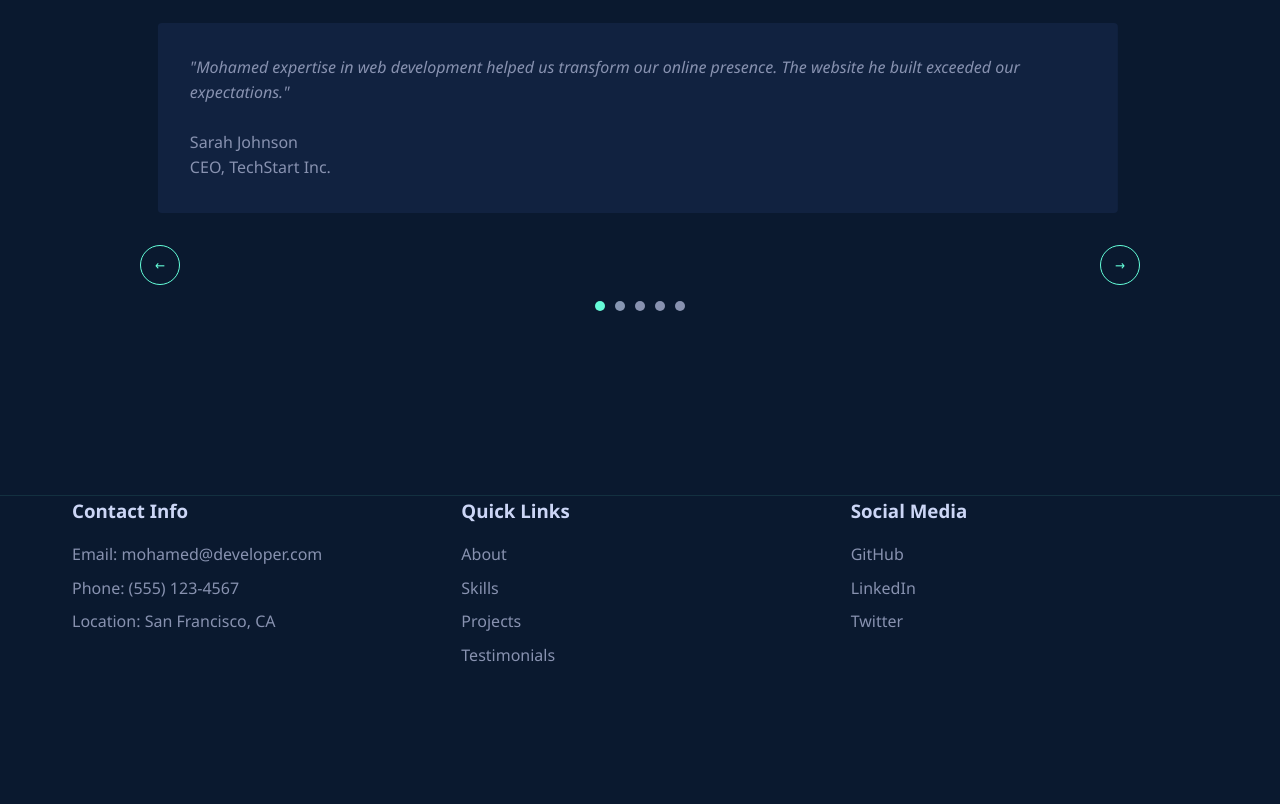
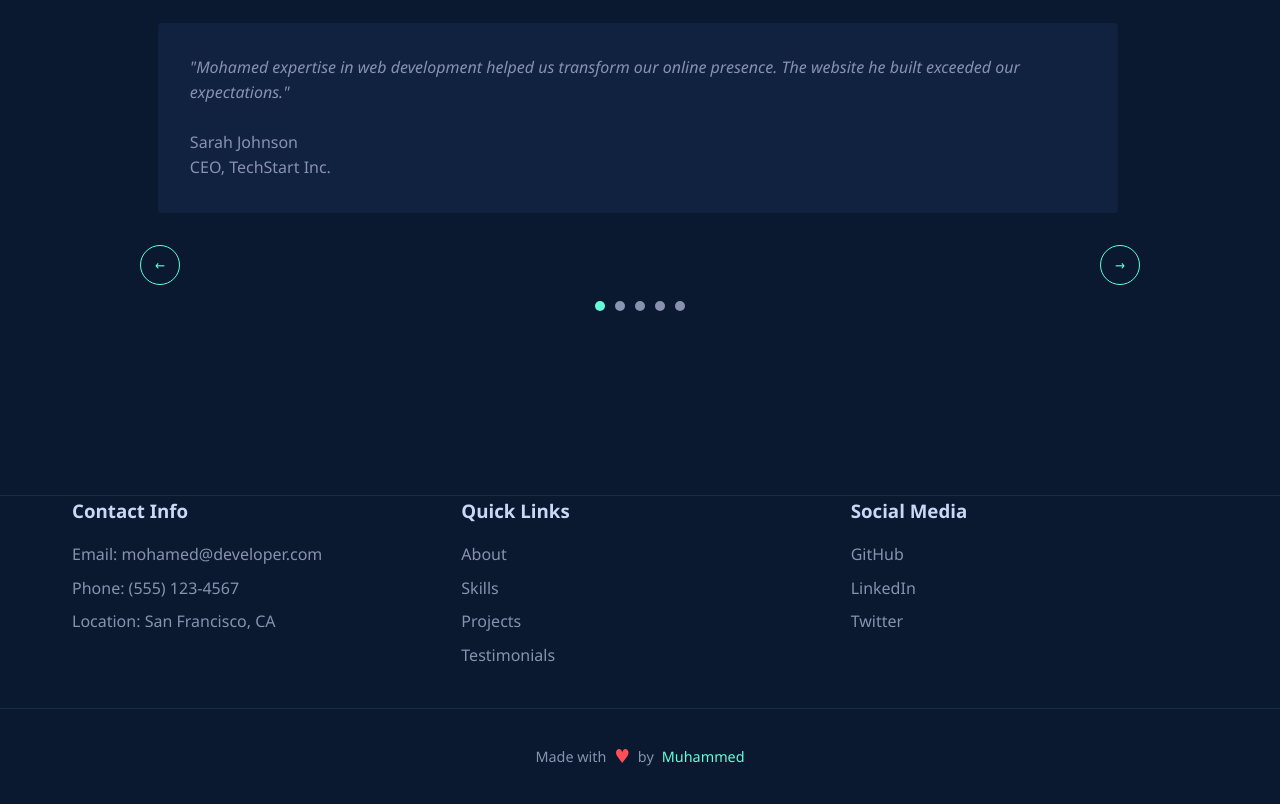
Before and after one commit to muhammed097/Simple-Portfolio, a plain HTML site: page index.html in a window 1280 px wide. Shown: the part 3094-3898 px from the top of the page. Before the commit the page ends 3770 px from the top, so only its background shows below. Drawn offline with nearby package versions, Linux system fonts and the light colour scheme.

Commit message:
Update index.html

```diff
--- a/index.html
+++ b/index.html
@@ -3,7 +3,7 @@
 <head>
     <meta charset="UTF-8">
     <meta name="viewport" content="width=device-width, initial-scale=1.0">
-    <title>Simple Portfolio</title>
+    <title>Professional Web Developer</title>
     <script src="https://cdnjs.cloudflare.com/ajax/libs/gsap/3.12.2/gsap.min.js"></script>
     <link rel="stylesheet" href="style.css">
 </head>
@@ -209,6 +209,11 @@
                 </div>
             </div>
         </div>
+        <div class="footer-credit">
+            <div class="made-with-love">
+                Made with <span class="heart">♥</span> by <a href="mailto:mrbaiwriting@gmail.com" class="credit-name">Muhammed</a>
+            </div>
+        </div>
     </footer>
     <script src="script.js"></script>
 </body>
```
